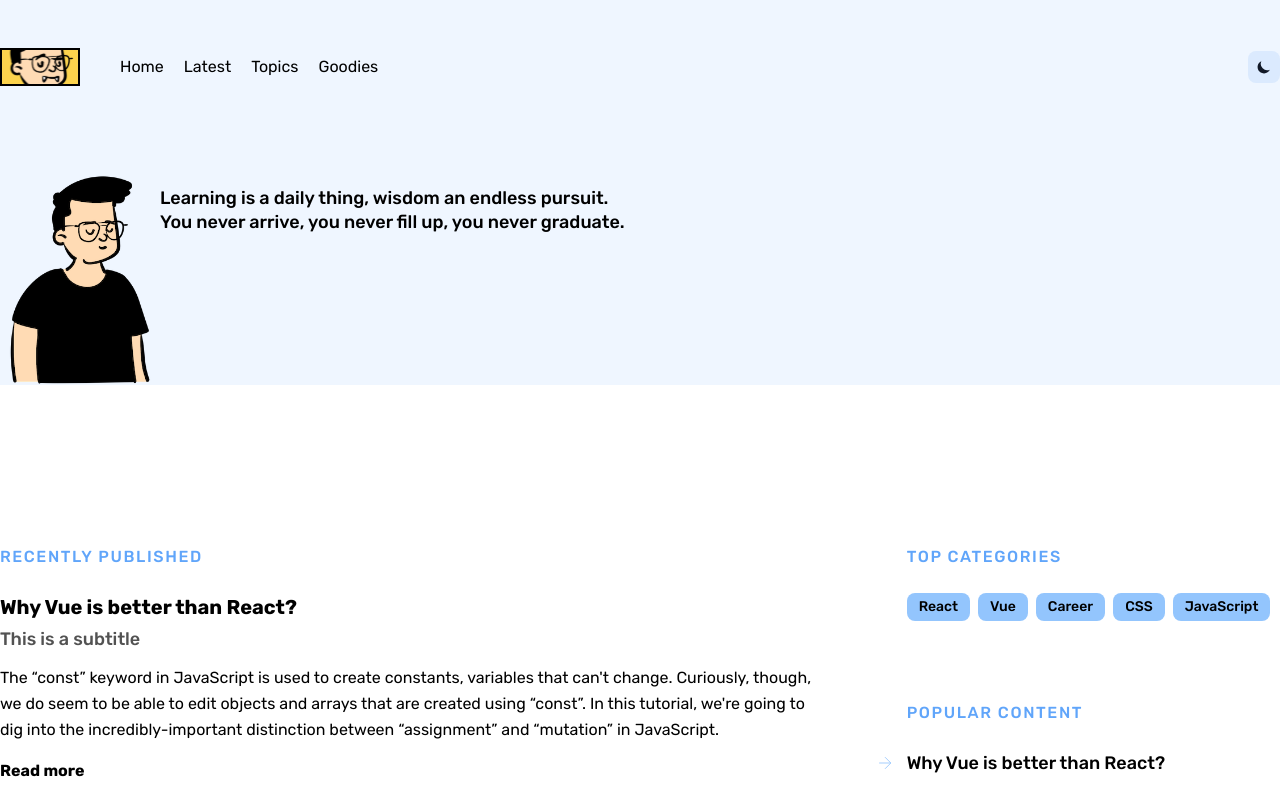
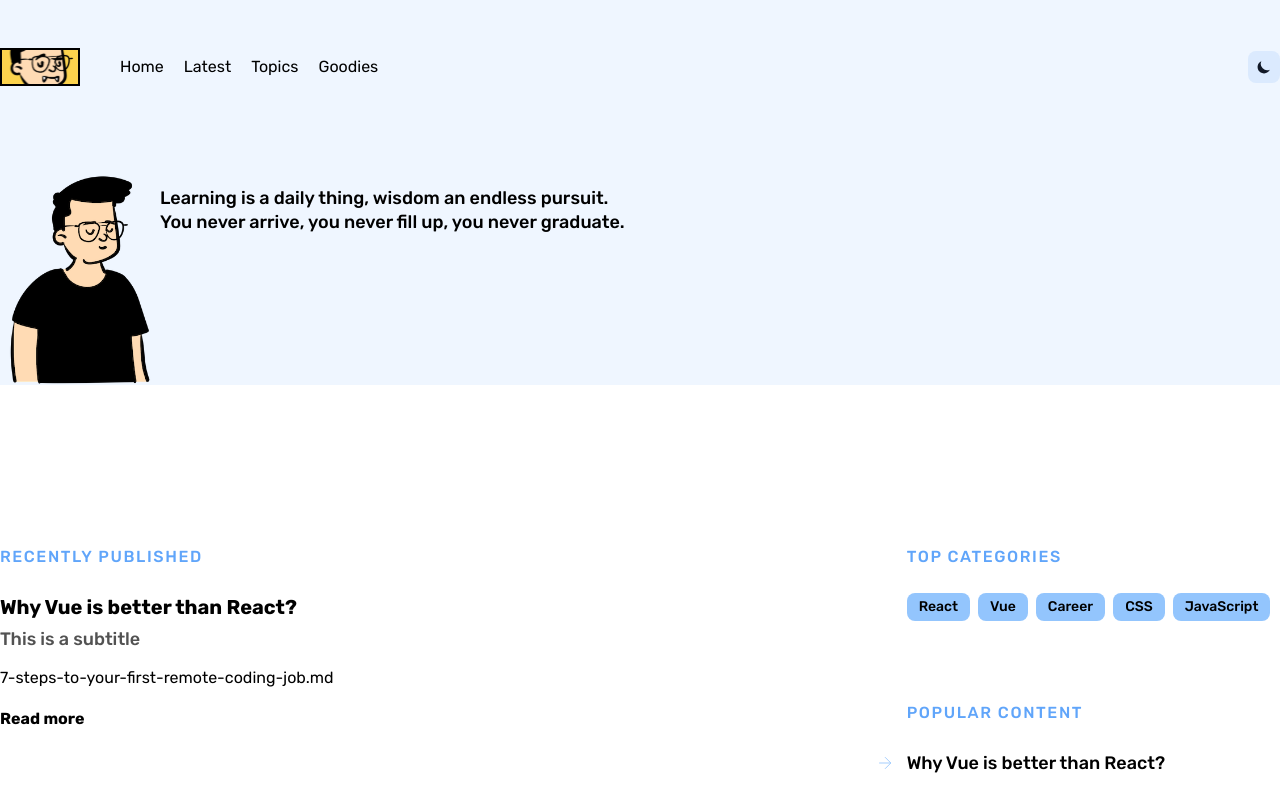
Before and after one commit to smylmrz/personal-blog-react, a React (Vite) app: page / in a window 1280 px wide. Shown: the top 789 px of the page. Built offline with nearby package versions, Linux system fonts and the light colour scheme.

Commit message:
markdown parser

```diff
--- a/package.json
+++ b/package.json
@@ -12,6 +12,7 @@
   "dependencies": {
     "react": "^18.2.0",
     "react-dom": "^18.2.0",
+    "react-markdown": "^8.0.7",
     "react-router-dom": "^6.11.2"
   },
   "devDependencies": {
--- /dev/null
+++ b/src/components/Markdown.tsx
@@ -0,0 +1,13 @@
+import ReactMarkdown from "react-markdown";
+
+interface Props {
+    source: string,
+    className: string
+}
+function Markdown ({ className, source }: Props) {
+    return (
+        <ReactMarkdown className={className}>{source}</ReactMarkdown>
+    )
+}
+
+export default Markdown
--- a/src/data/posts.ts
+++ b/src/data/posts.ts
@@ -7,7 +7,7 @@ export const posts: Post[] = [
         slug: "why-vue-is-better-than-react",
         category_id: 1,
         subtitle: "This is a subtitle",
-        content: "The “const” keyword in JavaScript is used to create constants, variables that can't change. Curiously, though, we do seem to be able to edit objects and arrays that are created using “const”. In this tutorial, we're going to dig into the incredibly-important distinction between “assignment” and “mutation” in JavaScript."
+        content: "7-steps-to-your-first-remote-coding-job.md"
     },
     {
         id: 1,
--- a/src/views/Post.tsx
+++ b/src/views/Post.tsx
@@ -3,6 +3,7 @@ import { posts } from "../data/posts.ts";
 import { Post as PostType } from "../types/Post.ts";
 import { Title } from "../components/Title.tsx";
 import { useEffect } from "react";
+import Markdown from "../components/Markdown.tsx";
 
 function Post(){
     const { slug } = useParams();
@@ -35,8 +36,7 @@ function Post(){
                 <div className="grid grid-cols-12 align-items-start gap-10">
                     <div className="col-span-9">
                         <div className="space-y-8">
-
-                            <p className="text-lg leading-relaxed">{post?.content}</p>
+                            <Markdown className="text-lg leading-relaxed" source={post?.content} />
                         </div>
                     </div>
                     <div className="sticky top-10 h-fit col-span-3">
```
Also changed, not shown: 1 other file (tests, documents, lock files or other folders).
